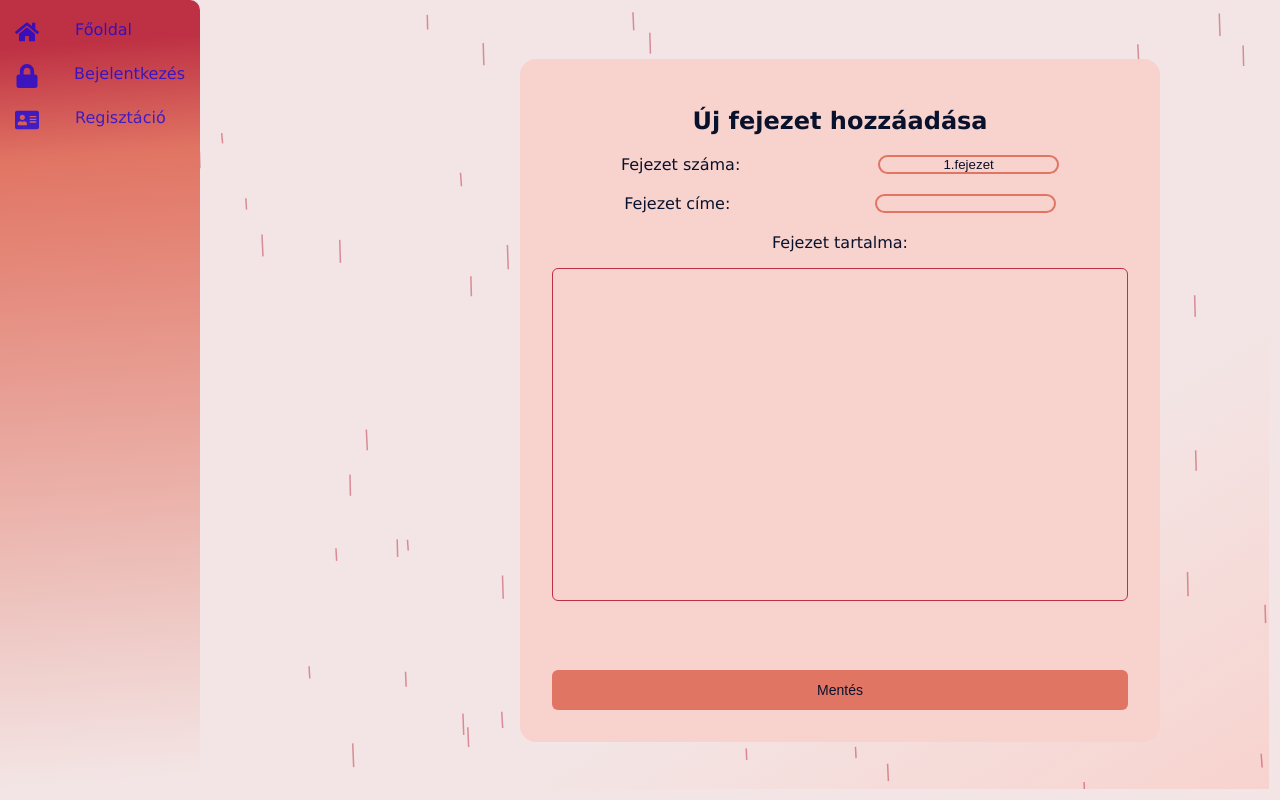
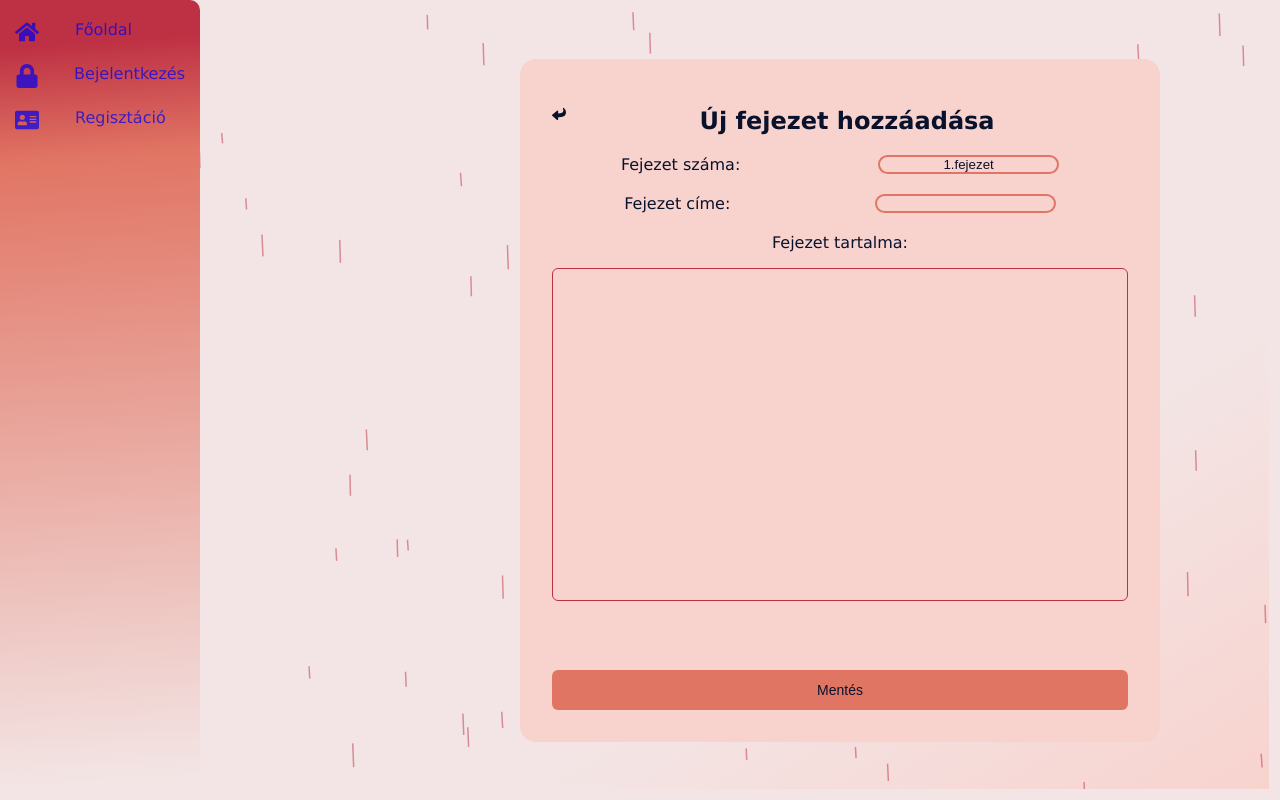
Before and after one commit to Marcellnagy05/UnderGroundArchive, a React (Vite) app: page /addChapters/1 in a window 1280 px wide. Built offline with nearby package versions, Linux system fonts and the light colour scheme; no server answers.

Commit message:
styling to the chapterlist and edit & add chapters

```diff
--- a/src/components/ChapterList/ChapterList.css
+++ b/src/components/ChapterList/ChapterList.css
@@ -1,9 +1,11 @@
 .chapterListContainer {
     display: flex;
+    flex-direction: column;
     justify-content: center;
     align-items: center;
     width: 100%;
     padding: 2rem;
+
 }
 
 .chapterList {
@@ -25,3 +27,10 @@
     background-color: var(--thirdColor);
     text-align: center;
 }
+
+.editChaptersContainer{
+    display: flex;
+    justify-content: center;
+    align-items: center;
+    margin-top: 0.5rem;
+}
--- a/src/components/ChapterList/ChapterList.tsx
+++ b/src/components/ChapterList/ChapterList.tsx
@@ -3,6 +3,7 @@ import { useNavigate, useParams } from "react-router-dom";
 import { chapters } from "../../Types/Chapters";
 import "./ChapterList.css";
 import { useToast } from "../contexts/ToastContext";
+import { FaShare } from "react-icons/fa";
 
 const ChapterList = () => {
   const [chapters, setChapters] = useState<chapters[]>([]);
@@ -48,8 +49,8 @@ const ChapterList = () => {
           body: JSON.stringify({ chapterId }),
         }
       );
-      if (!response.ok) showToast("Hiba a fejezet törlésekor","error");
-      showToast("Fejezet Sikeresen Törölve","success");
+      if (!response.ok) showToast("Hiba a fejezet törlésekor", "error");
+      showToast("Fejezet Sikeresen Törölve", "success");
       fetchChapters();
     } catch (error) {
       console.error(error);
@@ -63,9 +64,20 @@ const ChapterList = () => {
     navigate(`/editChapter/${bookId}/${chapterId}/${chapterNumber}`);
   };
 
+  const navigateBack = () => {
+    navigate("/profile");
+  };
+
   return (
     <div className="chapterListContainer">
+        <div className="titleContainer">
+          <button onClick={() => navigateBack()} className="backBtn">
+            <FaShare />
+          </button>
+          <h2>Fejezetek</h2>
+        </div>
       <div className="chapterList">
+
         {chapters.map((chapter) => (
           <div key={chapter.chapterId} className="chapterItem">
             <h3>{chapter.chapterTitle}</h3>
--- a/src/components/ChapterList/EditChapter.tsx
+++ b/src/components/ChapterList/EditChapter.tsx
@@ -56,8 +56,8 @@ const EditChapter = () => {
   };
 
   return (
-    <div>
-      <form className="addChapters" onSubmit={handleSubmit}>
+    <div className="editChaptersContainer">
+      <form className="editChapters" onSubmit={handleSubmit}>
         <h2 className="form-title">Fejezet szerkesztése</h2>
 
         <div className="chapter-input-group">
--- a/src/components/Chapters/Chapter.css
+++ b/src/components/Chapters/Chapter.css
@@ -8,7 +8,7 @@
   text-align: center;
 }
 
-.addChapters {
+.addChapters, .editChapters {
   display: flex;
   flex-direction: column;
   background-color: var(--thirdColor);
@@ -35,3 +35,9 @@
     border-radius: 1rem;
     text-align: center;
 }
+
+.backBtn, .backBtn:hover{
+  padding: 0;
+  background-color: transparent;
+  transform: rotate(-180deg);
+}
--- a/src/components/Chapters/Chapters.tsx
+++ b/src/components/Chapters/Chapters.tsx
@@ -1,7 +1,8 @@
 import { useEffect, useState } from "react";
-import { useParams } from "react-router-dom";
+import { useNavigate, useParams } from "react-router-dom";
 import "./Chapter.css";
 import { useToast } from "../contexts/ToastContext";
+import { FaShare } from "react-icons/fa";
 
 const Chapters = () => {
   const { bookId } = useParams();
@@ -10,17 +11,21 @@ const Chapters = () => {
   const [chapterContent, setChapterContent] = useState("");
   const [chapterNumber, setChapterNumber] = useState<number>(1);
   const { showToast } = useToast();
+  const navigate = useNavigate();
 
   const fetchChapterNumber = async () => {
     try {
       const token = localStorage.getItem("jwt");
-      const response = await fetch(`https://localhost:7197/api/Author/chapters/${bookId}`, {
+      const response = await fetch(
+        `https://localhost:7197/api/Author/chapters/${bookId}`,
+        {
           method: "GET",
           headers: {
             "Content-Type": "application/json",
             Authorization: `Bearer ${token}`,
           },
-      });
+        }
+      );
 
       if (!response.ok) {
         throw new Error("Nem sikerült betölteni a fejezeteket.");
@@ -28,11 +33,13 @@ const Chapters = () => {
 
       const chapters = await response.json();
       if (chapters.length > 0) {
-        const maxChapterNumber = Math.max(...chapters.map((c: any) => c.chapterNumber));
+        const maxChapterNumber = Math.max(
+          ...chapters.map((c: any) => c.chapterNumber)
+        );
         setChapterNumber(maxChapterNumber + 1);
       }
     } catch (err: any) {
-      console.error(err)
+      console.error(err);
     }
   };
 
@@ -40,7 +47,7 @@ const Chapters = () => {
     if (bookId) {
       fetchChapterNumber();
     }
-  }, [bookId])
+  }, [bookId]);
 
   const handleSubmit = async (e: React.FormEvent) => {
     e.preventDefault();
@@ -70,21 +77,28 @@ const Chapters = () => {
         throw new Error(errorText);
       }
 
-
-      showToast("A fejezet sikeresen hozzáadva","success")
+      showToast("A fejezet sikeresen hozzáadva", "success");
       setChapterTitle("");
       setChapterContent("");
       fetchChapterNumber();
     } catch (error) {
-        showToast("Hiba történt a fejezet hozzáadása során","error")
+      showToast("Hiba történt a fejezet hozzáadása során", "error");
     }
+  };
+
+  const navigateBack = () => {
+    navigate("/profile");
   };
 
   return (
     <div className="addChaptersContainer">
       <form className="addChapters" onSubmit={handleSubmit}>
+        <div className="titleContainer">
+          <button onClick={() => navigateBack()} className="backBtn">
+            <FaShare />
+          </button>
           <h2 className="form-title">Új fejezet hozzáadása</h2>
-
+        </div>
         <div className="chapter-input-group">
           <label className="chapter-label">Fejezet száma:</label>
           <input
--- a/src/components/Profile/Profile.css
+++ b/src/components/Profile/Profile.css
@@ -269,21 +269,27 @@
   }
 }
 
-.myBooksContainer{
-  display: flex;
-  flex-direction: column;
+.myBooksContainer {
+  display: grid;
+  grid-template-columns: repeat(auto-fill, minmax(250px, 1fr));
   gap: 1.2rem;
   margin-top: 1.2rem;
+  width: 100%;
+  padding: 1rem;
 }
 
-.myBooks{
+.myBooks {
   display: flex;
-  flex-direction: column;
+  flex-direction: row;
   border: 2px solid var(--background);
   padding: 2.5rem;
   border-radius: 1rem;
   gap: 1.2rem;
+  align-items: center;
+  justify-content: center;
+  text-align: center;
 }
+
 
 .btnEdit{
   background-color: var(--thirdColor);
@@ -294,8 +300,21 @@
   background-color: var(--background);
 }
 
-.chapterInfo{
+.chapterInfo, .btnAddCh{
   background:transparent ;
   justify-self: flex-start;
   align-self: flex-start;
+  transition: 0.25s ease-in;
 }
+
+.chapterInfo:hover, .btnAddCh:hover{
+  background: transparent;
+  scale: 1.2;
+}
+
+.titleContainer{
+  width: 100%;
+  display: grid;
+  grid-template-columns: 0.05fr 3fr;
+  grid-template-rows: 1fr;
+}
--- a/src/components/Profile/Profile.tsx
+++ b/src/components/Profile/Profile.tsx
@@ -14,7 +14,7 @@ import { FaTrashCan } from "react-icons/fa6";
 import RankBar from "../RankBar/RankBar";
 import { fetchMyFavourites } from "../../services/BookServices";
 import { useNavigate } from "react-router-dom";
-import { FaEye } from "react-icons/fa";
+import { FaEye, FaPlusCircle, FaShare } from "react-icons/fa";
 
 interface Ranks {
   rankId: number;
@@ -494,9 +494,9 @@ const Profile = () => {
     navigate(`/addChapters/${bookId}`);
   };
 
-  const navigateToChapterList = (bookId: number) =>{
+  const navigateToChapterList = (bookId: number) => {
     navigate(`/chapterList/${bookId}`);
-  }
+  };
 
   return (
     <div className="profileContainer">
@@ -641,7 +641,7 @@ const Profile = () => {
             animate={{ opacity: 1 }}
             transition={{ duration: 0.5 }}
           >
-            <h2>Könyveim</h2>
+              <h2>Könyveim</h2>
             {userProfile?.role !== "Author" ? (
               <button disabled>🔒 Csak szerzők számára elérhető</button>
             ) : (
@@ -650,15 +650,18 @@ const Profile = () => {
                   <div className="myBooks" key={book.id}>
                     <button
                       onClick={() => navigateToChapterList(book.id)}
-                      className="chapterInfo">
-                        <FaEye/>
+                      className="chapterInfo"
+                      title="Fejezetek listázása"
+                    >
+                      <FaEye />
                     </button>
                     <p>{book.bookName}</p>
                     <button
                       onClick={() => navigateToAddChapters(book.id)}
                       className="btnAddCh"
+                      title="Új fejezet hozzáadása"
                     >
-                      Új fejezet hozzáadása
+                      <FaPlusCircle />
                     </button>
                   </div>
                 ))}
```
Lines whose indentation alone changed are shown as unchanged.
